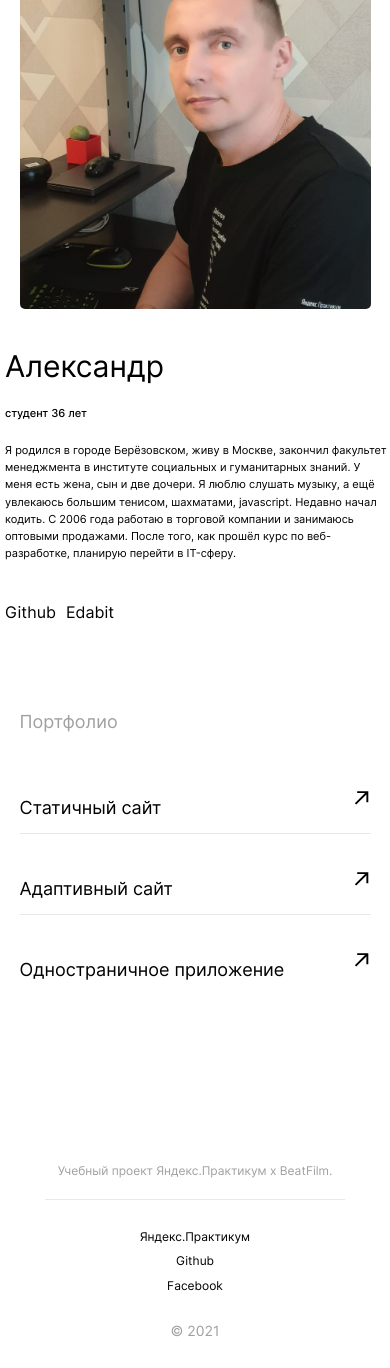
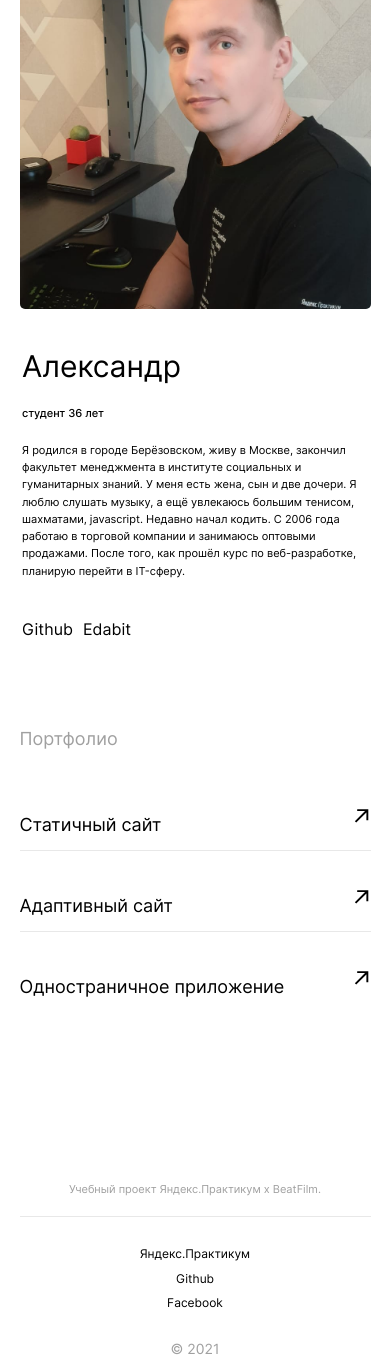
Before and after one commit to interind/movies-explorer-frontend, a React (Create React App) app: page / in a window 390 px wide. Shown: the part 2293-3661 px from the top of the page. Built offline with nearby package versions, Linux system fonts and the light colour scheme.

Commit message:
Logo shadow Login Register FooterBar

```diff
--- a/src/components/AboutMe/AboutMe.css
+++ b/src/components/AboutMe/AboutMe.css
@@ -54,7 +54,6 @@
   align-items: flex-start;
   padding-left: 5px;
   align-self: center;
-
 }
 .AboutMe-image {
   width: 100%;
@@ -106,6 +105,9 @@
   .AboutMe-container {
     max-width: 300px;
   }
+  .AboutMe-info {
+    max-width: 90%;
+  }
   .AboutMe-image {
     min-width: 90%;
     min-height: 352px;
--- a/src/components/HeaderBar/HeaderBar.css
+++ b/src/components/HeaderBar/HeaderBar.css
@@ -106,8 +106,7 @@
     align-self: center;
   }
   .HeaderBar_place_footer {
-    max-width: 300px;
-    width: 100%;
+    min-width: 90%;
     margin-bottom: 30px;
   }
   .HeaderBar_place_register {
@@ -118,7 +117,7 @@
   }
   .HeaderBar__title_place_footer {
     font-weight: 400;
-    font-size: 12px;
+    font-size: 11px;
     line-height: 1.21;
     text-align: center;
   }
--- a/src/components/Login/Login.css
+++ b/src/components/Login/Login.css
@@ -3,9 +3,9 @@
   width: 100%;
   display: flex;
   justify-content: center;
-  align-items: flex-start;
+  align-items: center;
+  margin: auto;
   min-height: 50vw;
-  padding-top: 70px;
 }
 .Login-form {
   display: flex;
@@ -72,11 +72,6 @@
   left: 0;
 }
 
-@media screen and (max-width: 820px) {
-  .Login {
-    padding-top: 232px;
-  }
-}
 @media screen and (max-width: 620px) {
   .Login-form {
     min-width: 320px;
@@ -84,7 +79,6 @@
 }
 @media screen and (max-width: 400px) {
   .Login {
-    padding-top: 56px;
     min-height: 760px;
   }
   .Login-form {
--- a/src/components/Logo/Logo.css
+++ b/src/components/Logo/Logo.css
@@ -9,6 +9,7 @@
 }
 
 .Logo:hover {
-  opacity: .5;
+  opacity: .8;
   cursor: pointer;
+  box-shadow: 0 6px 5px rgba(0, 0, 0, .1), 0 6px 10px;
 }
--- a/src/components/Register/Register.css
+++ b/src/components/Register/Register.css
@@ -3,9 +3,9 @@
   width: 100%;
   display: flex;
   justify-content: center;
-  align-items: flex-start;
+  align-items: center;
+  margin: auto;
   min-height: 50vw;
-  padding-top: 70px;
 }
 .Register-form {
   display: flex;
@@ -72,11 +72,6 @@
   left: 0;
 }
 
-@media screen and (max-width: 820px) {
-  .Register {
-    padding-top: 232px;
-  }
-}
 @media screen and (max-width: 620px) {
   .Register-form {
     min-width: 320px;
@@ -84,7 +79,6 @@
 }
 @media screen and (max-width: 400px) {
   .Register {
-    padding-top: 56px;
     min-height: 760px;
   }
   .Register-form {
```
